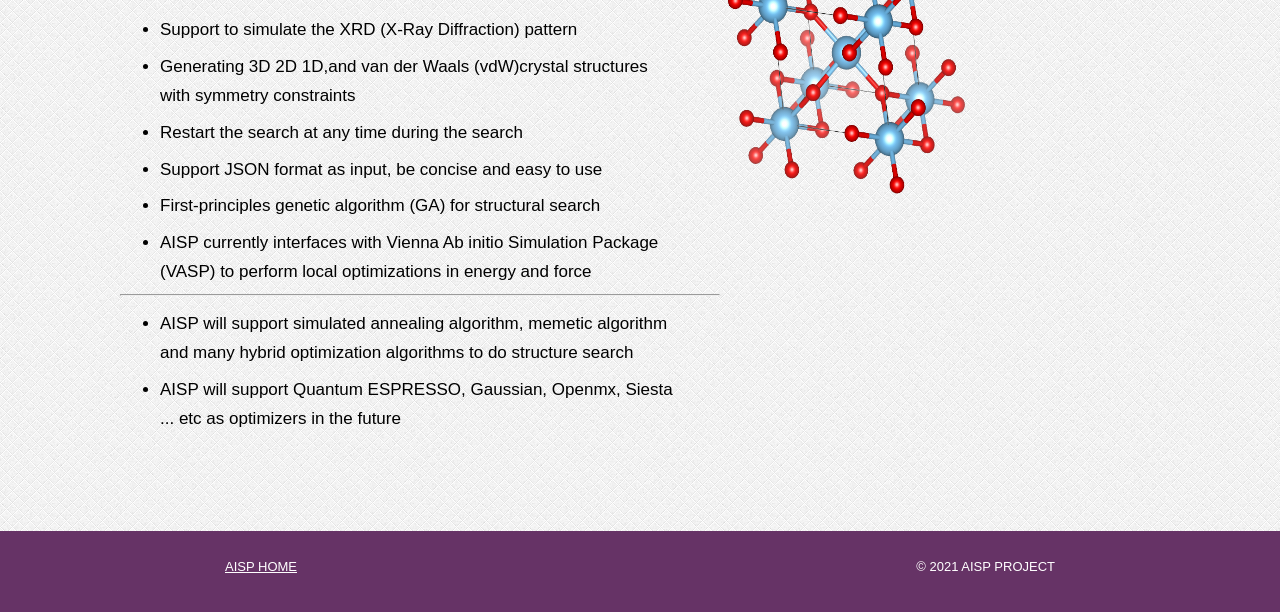
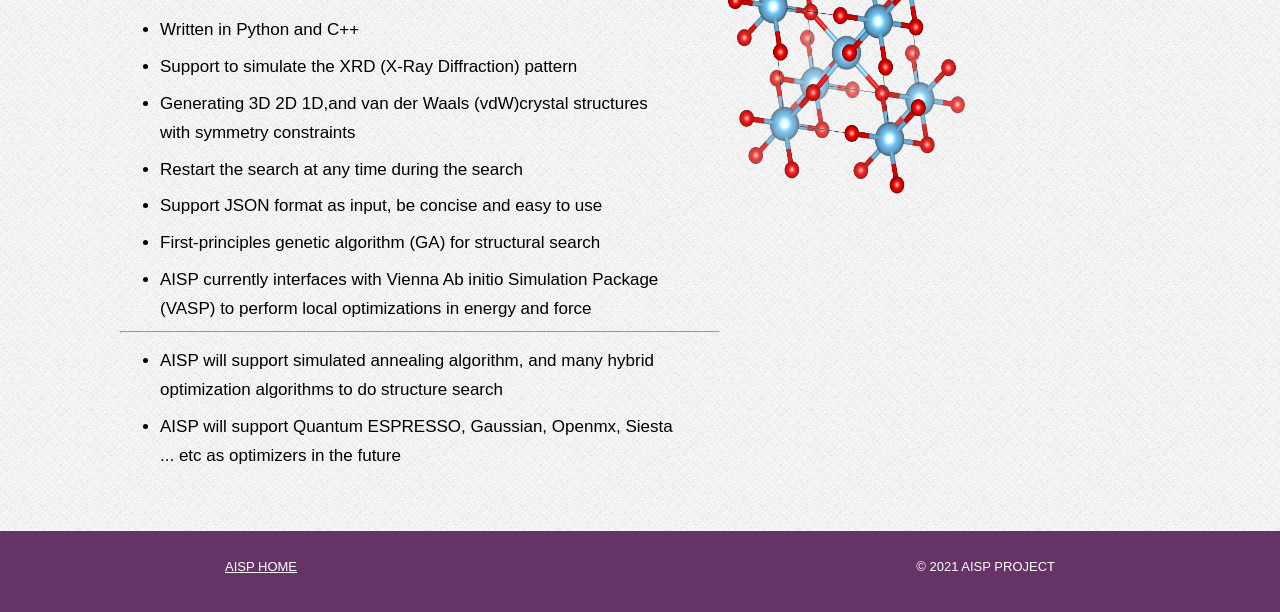
Before and after one commit to aisptech/aisptech.github.io, a plain HTML site: page features.html in a window 1280 px wide. Shown: the part 254-866 px from the top of the page. Drawn offline with nearby package versions, Linux system fonts and the light colour scheme.

Commit message:
Update features.html

```diff
--- a/features.html
+++ b/features.html
@@ -75,6 +75,7 @@
 
 
      <ul id="ful">
+	<h2> <li>Written in Python and C++ </h2>
 	<h2> <li>Support to simulate the XRD (X-Ray Diffraction) pattern</h2>
 	<h2> <li>Generating 3D 2D 1D,and van der Waals (vdW)crystal structures with symmetry constraints</h2>
 	<h2> <li>Restart the search at any time during the search</h2>
@@ -84,7 +85,7 @@
 
 	 <hr/>
 
-	<h2> <li>AISP will support simulated annealing algorithm, memetic algorithm and many hybrid optimization algorithms to do structure search</h2>
+	<h2> <li>AISP will support simulated annealing algorithm, and many hybrid optimization algorithms to do structure search</h2>
     <h2> <li>AISP will support Quantum ESPRESSO, Gaussian, Openmx, Siesta ... etc as optimizers in the future</h2>
 
 	 </ul>
@@ -116,9 +117,9 @@
    <footer>
    <div class="container">
    <div id="FooterTwo"> © 2021 AISP PROJECT </div>
-   <div id="FooterTree">  <a href="http://www.aisp.tech" target="_blank" title="AISP">AISP HOME</a>   </div>
+   <div id="FooterTree">  <a href="http://aisp.tech" target="_blank" title="AISP">AISP HOME</a>   </div>
    </div>
    </footer>
    <!--end footer-->
-<!-- Free template distributed by http://freehtml5templates.com -->
+
    </body></html>
```
